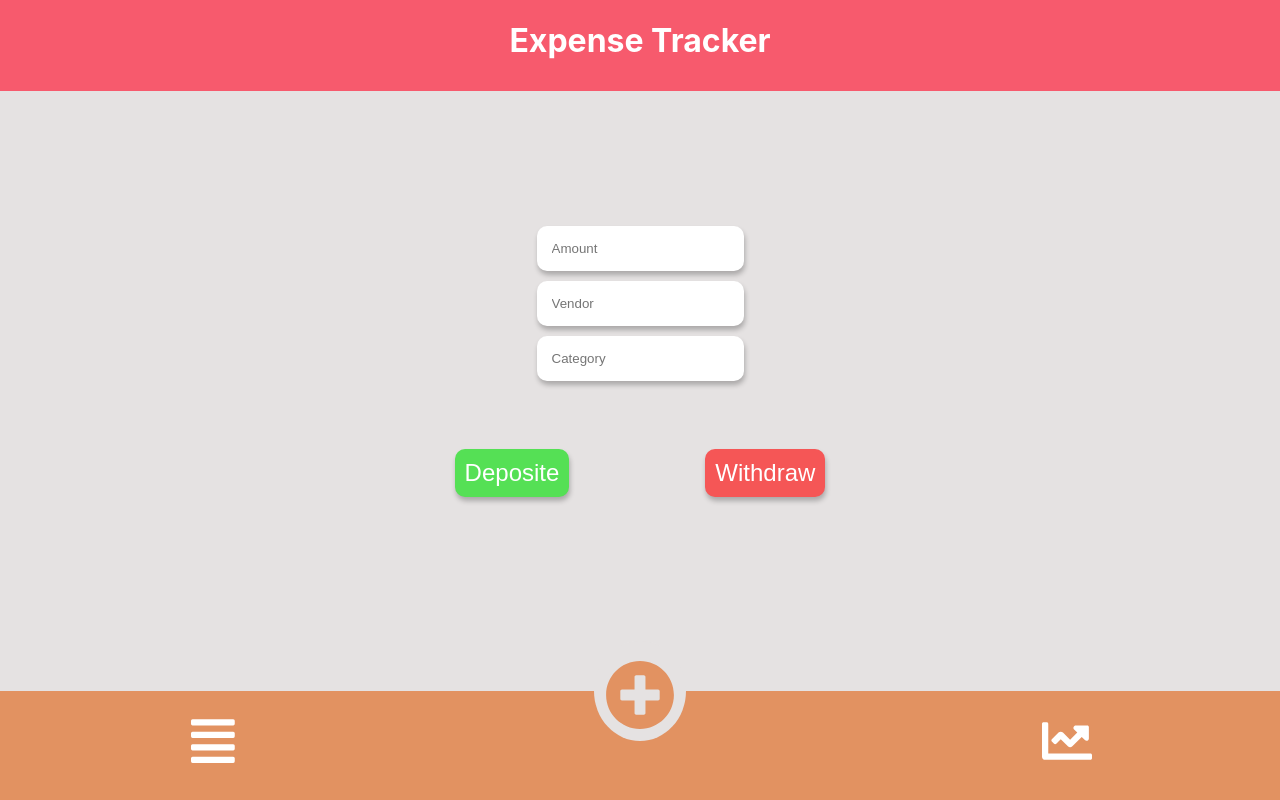
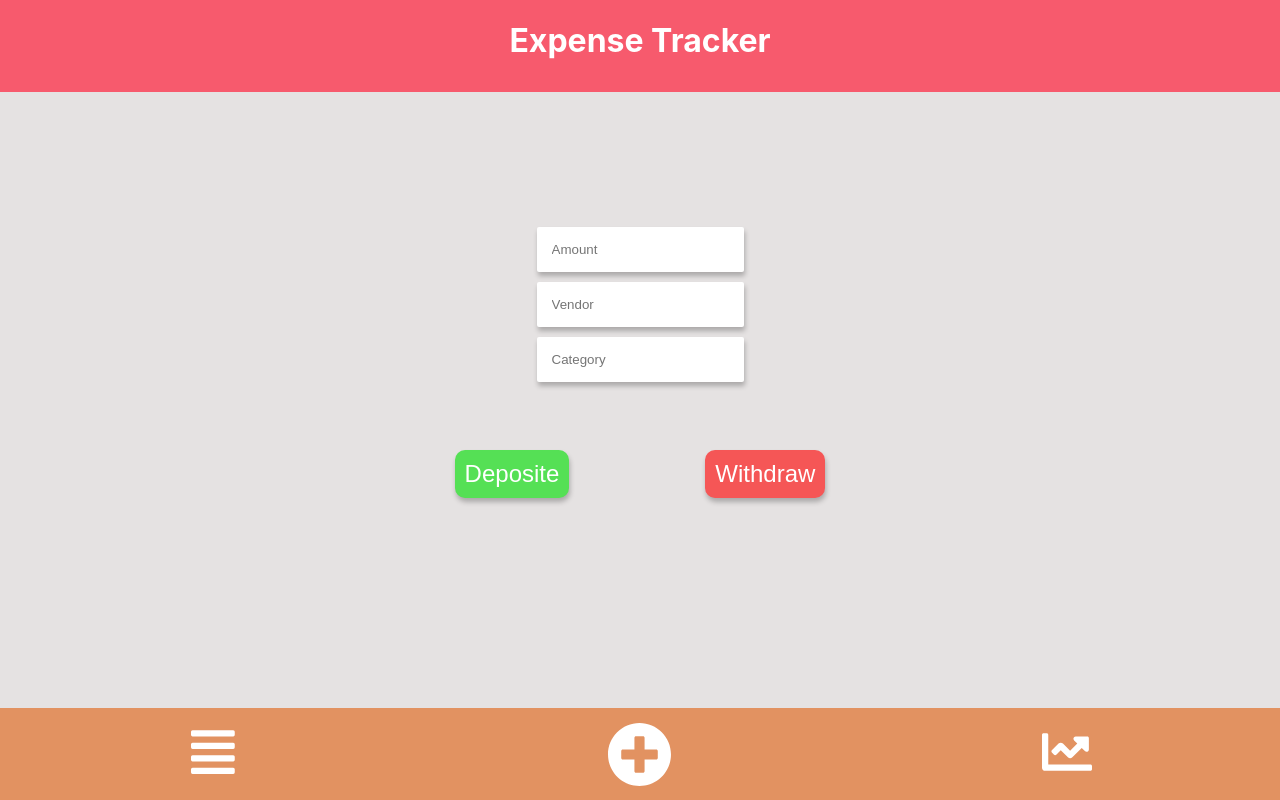
Before and after one commit to Gilisinai/Bank, a React (Create React App) app: page /add in a window 1280 px wide. Built offline with nearby package versions, Linux system fonts and the light colour scheme; no server answers.

Commit message:
fix routes

```diff
--- a/src/App.css
+++ b/src/App.css
@@ -5,6 +5,7 @@
   grid-template-areas:
   "h" "m""m" "m""m" "m""m" "m""m" "m""m" "m""m" "m""m""l" ;
   background-color:rgb(229, 226, 226);
+  overflow-x: hidden;
 }
 
 
@@ -25,7 +26,7 @@
   color:white;
   background-color: #f75a6d;
   grid-area: h;
-  /* max-height: 100px; */
+
 }
 
 a{
@@ -35,11 +36,12 @@ a{
 }
 
 #balance{
-
+  width:250px;
   background-color: white;
-  margin: 8vw 10vw;
+  margin: 0 auto;
+  margin-top:10px;
   box-shadow: 1px 4px 5px rgba(0, 0, 0, 0.25);
-  border-radius: 10px;
+  border-radius: 2px;
   padding: 10px
 }
 
@@ -48,41 +50,34 @@ a{
   grid-template-columns: repeat(3,1fr);
   background-color: #e29261;
   grid-area: l;
-  /* max-height: 100px; */
+
 }
 
 .main-routes{
-  grid-area: m
+  grid-area: m;
+  overflow-y:auto
 }
 #operations{
-  grid-area: m
+  grid-area: m;
+  overflow-y:auto
 }
 
 .plus{
 
   background-color: transparent;
-  font-size: 70px;
+  font-size: 65px;
   position: relative;
-  top:15px;
-  color: #e29261;
-  z-index: 1;
+  top:10px;
+  color: white;
+
   border:none;
   margin: 0 auto;
+  margin-bottom: 5px;
 }
 
-.white{
-  margin: 0 auto;
-  height:100px;
-  background-color:rgb(229, 226, 226);
-  position: relative;
-  bottom: 50px;
-  border-radius: 50%;
-
-
-}
 
 .feature{
-  padding-top:20px;
+  padding-top:15px;
   font-size: 50px;
 
 }
--- a/src/App.js
+++ b/src/App.js
@@ -16,13 +16,8 @@ class App extends Component {
     this.state = {
       transactions: [],
       date: ""
-
     }
-
-
   }
-
-
 
   calculateBalance = () => {
     let sum = 0
@@ -33,44 +28,34 @@ class App extends Component {
     return sum
   }
 
-  addDeposite = (amount, vendor, category) => {
-
-    axios.post(`http://localhost:4200/transaction`, { amount: parseInt(amount), vendor: vendor, category: category.toLowerCase(), date: new Date() })
-      .then(res => {
-        console.log(res.data);
+  addDeposite  = async (amount, vendor, category) => {
+    let transaction = await axios.post(`http://localhost:4200/transaction`, { amount: parseInt(amount), vendor: vendor.charAt(0).toUpperCase() + vendor.slice(1), category: category.toLowerCase(), date: new Date() })
         let transactions = [...this.state.transactions]
-        transactions.push(res.data)
-        this.setState({
-          transactions
-        })
-      })
+        transactions.unshift(transaction.data)
+        this.setState({transactions})
   }
 
-  addWithdraw = (amount, vendor, category) => {
-    axios.post(`http://localhost:4200/transaction`, { amount: -parseInt(amount), vendor: vendor, category: category.toLowerCase(), date: new Date() })
-      .then(res => {
-        console.log(res.data);
+  addWithdraw = async (amount, vendor, category) => {
+    let transaction = await axios.post(`http://localhost:4200/transaction`, { amount: -parseInt(amount), vendor: vendor.charAt(0).toUpperCase() + vendor.slice(1), category: category.toLowerCase(), date: new Date() })
         let transactions = [...this.state.transactions]
-        transactions.push(res.data)
-        this.setState({
-          transactions
-        })
-      })
+        transactions.unshift(transaction.data)
+        this.setState({transactions})
   }
 
   deleteTransaction = async (id) => {
     await axios.delete(`http://localhost:4200/transaction/${id}`)
-    this.componentDidMount()
+    this.getTransactions()
 
   }
 
   async getTransactions() {
-    return axios.get("http://localhost:4200/transactions")
+    let transactions = await axios.get("http://localhost:4200/transactions")
+    this.setState({transactions: transactions.data})
+    return transactions
   }
 
   async componentDidMount() {
     const response = await this.getTransactions()
-
     this.setState({ transactions: response.data })
   }
 
--- a/src/components/Category.js
+++ b/src/components/Category.js
@@ -1,13 +1,17 @@
 import React, { Component } from 'react';
 import '../styles/category.css'
-
+import Moment from 'react-moment';
+import Transaction from './Transaction'
 class Category extends Component {
 
-    findCategory =() => {
+
+
+
+    findCategory = () => {
         let transactions = this.props.transactions
         let categories = []
-        for(let i = 0; i < transactions.length; i++) {
-            if(!categories.includes(transactions[i].category)) {
+        for (let i = 0; i < transactions.length; i++) {
+            if (!categories.includes(transactions[i].category)) {
                 categories.push(transactions[i].category)
             }
         }
@@ -18,23 +22,36 @@ class Category extends Component {
         let categories = this.findCategory()
         let transactions = this.props.transactions
         let result = []
-        for(let i = 0; i < categories.length ; i++){
-              let arr = transactions.filter(c => c.category === categories[i]).map(c => c)
-              result.push(arr)
+        for (let i = 0; i < categories.length; i++) {
+            let arr = transactions.filter(c => c.category === categories[i]).map(c => c)
+            result.push(arr)
         }
         return result
     }
+
+
 
     render() {
         let category = this.sortByCategory()
         return (
             <div className="category-container">
-                {category.map( (m,i) => <div key ={i}>
+                {category.map((m, i) => <div key={i}>
                     <div className="category-head">
-                   <h3 > {m[0].category} </h3>
+                        <h3  > {m[0].category.charAt(0).toUpperCase() + m[0].category.slice(1)} </h3>
                     </div>
-                <div key={i}> {m.map((m,i) => <div className="expense" key={i}>{m.vendor} {m.amount} {m.date} </div>)} </div>
-                    </div>)}
+                    <div key={i}> {m.map((m, i) =>
+                     <div className="expense" key={i}>
+                        <div>
+                            {m.vendor}
+                        </div><div className={m.amount > 0 ? "green" : "red"}>
+                            {m.amount}
+                        </div><div>
+                            {m.date.substring(0, 10)}
+                        </div>
+                    </div>
+                    )}
+                    </div>
+                </div>)}
             </div>
         )
     }
--- a/src/components/Transaction.js
+++ b/src/components/Transaction.js
@@ -12,14 +12,14 @@ class Transaction extends Component {
 
     render() {
         return (
-            <div className="transaction">
+            <div className="transaction" >
                 <div>
                     {this.props.data.vendor}
                 </div>
-                <div>
+                <div className={this.props.data.amount> 0 ? "green" : "red"}>
                     {this.props.data.amount}
                 </div>
-                <div>
+                <div className="category-expense">
                 {this.props.data.category}
                 </div>
                 <div>
--- a/src/styles/category.css
+++ b/src/styles/category.css
@@ -6,11 +6,21 @@
 .expense{
     background-color: white;
     margin: 10px 7vw;
-    border-radius: 5px;
+    border-radius: 2px;
     box-shadow: 1px 4px 5px rgba(0, 0, 0, 0.25);
-    padding:10px
+    padding:10px;
+    display:grid;
+    grid-template-columns: repeat(3,1fr);
 }
 
 .category-container{
     overflow: scroll;
 }
+
+.hide{
+    display:none;
+}
+
+.show{
+    display:grid;
+}
--- a/src/styles/operations.css
+++ b/src/styles/operations.css
@@ -9,7 +9,7 @@
 .input{
     border:none;
     padding:15px;
-    border-radius: 10px;
+    border-radius: 2px;
     margin:5px;
     box-shadow: 1px 4px 5px rgba(0, 0, 0, 0.25);
 }
--- a/src/styles/transaction.css
+++ b/src/styles/transaction.css
@@ -2,3 +2,7 @@
     display: grid;
     grid-template-columns: repeat(5,1fr);
 }
+
+.category-expense{
+    padding:2px;
+}
--- a/src/styles/transactions.css
+++ b/src/styles/transactions.css
@@ -1,7 +1,7 @@
 .transactions{
     background-color: white;
     margin: 10px 7vw;
-    border-radius: 5px;
+    border-radius: 2px;
     box-shadow: 1px 4px 5px rgba(0, 0, 0, 0.25);
     padding:10px;
 
```
